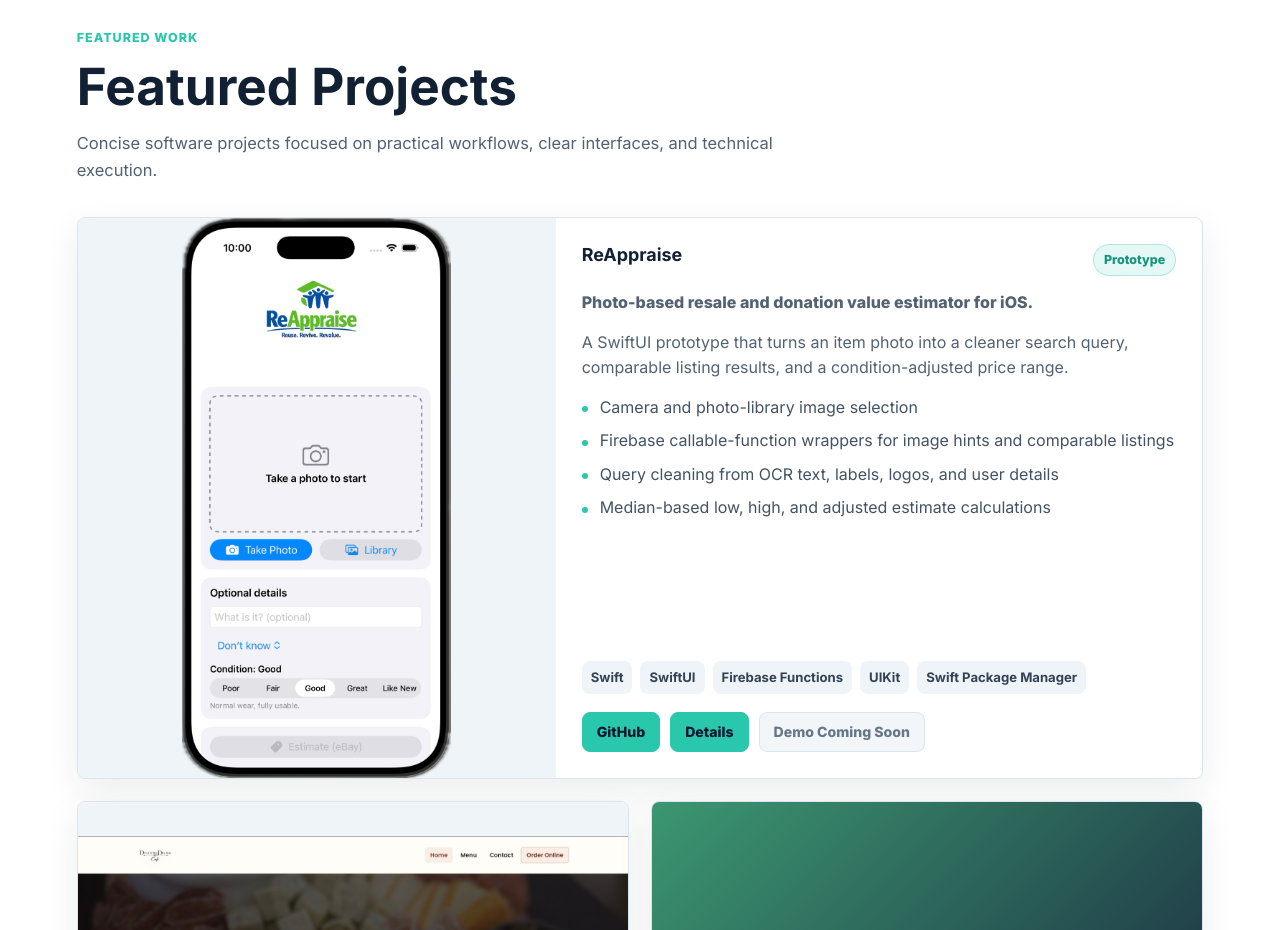
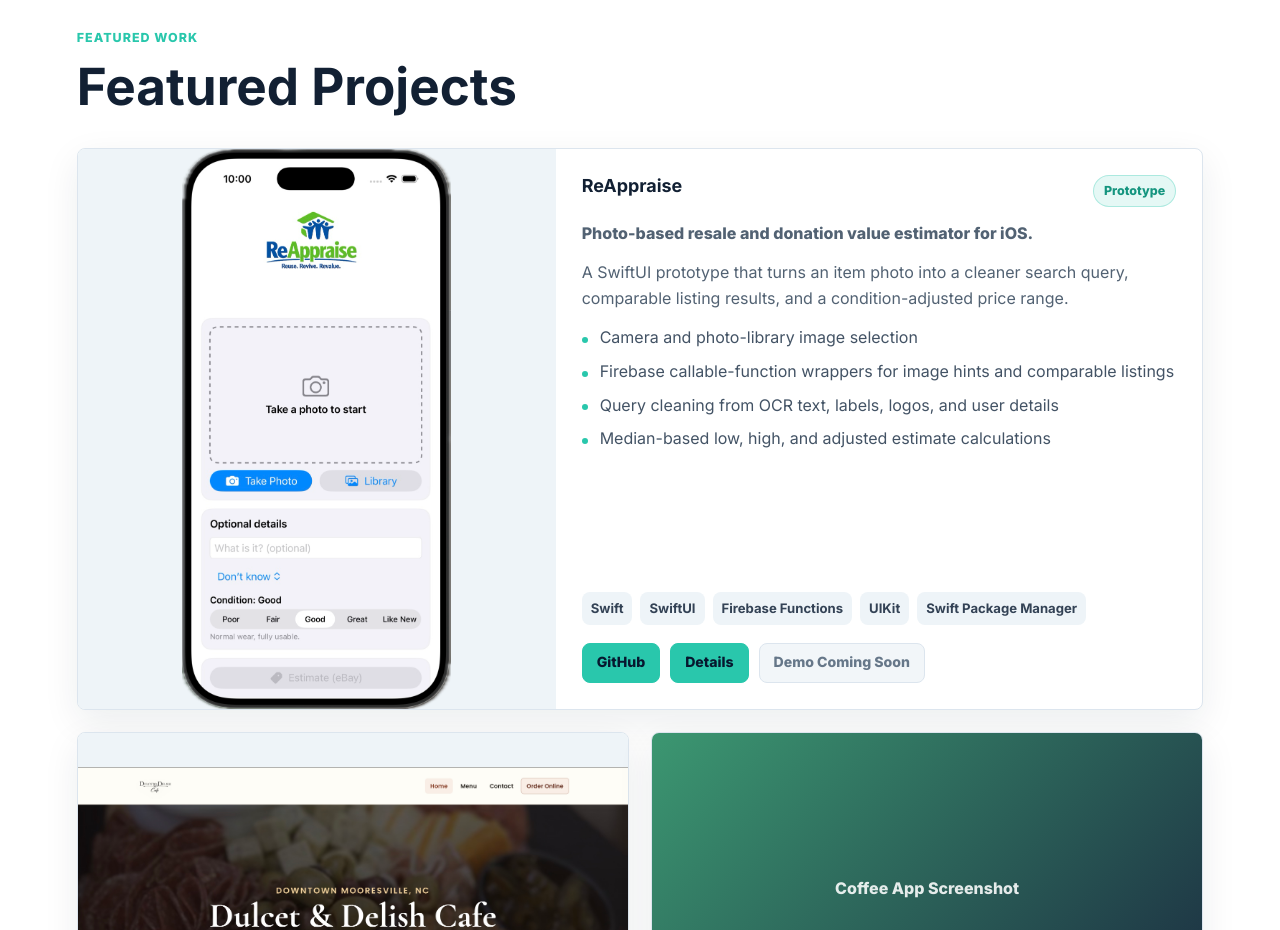
Before and after one commit to GreysonA75/portfolio, a plain HTML site: page index.html in a window 1280 px wide. Shown: the part 860-1790 px from the top of the page. Drawn offline with Linux system fonts and the light colour scheme.

Commit message:
Simplify projects heading

```diff
--- a/index.html
+++ b/index.html
@@ -60,7 +60,6 @@
       <div class="section-heading">
         <p class="eyebrow">Featured Work</p>
         <h2>Featured Projects</h2>
-        <p>Concise software projects focused on practical workflows, clear interfaces, and technical execution.</p>
       </div>
 
       <div class="project-grid">
```
